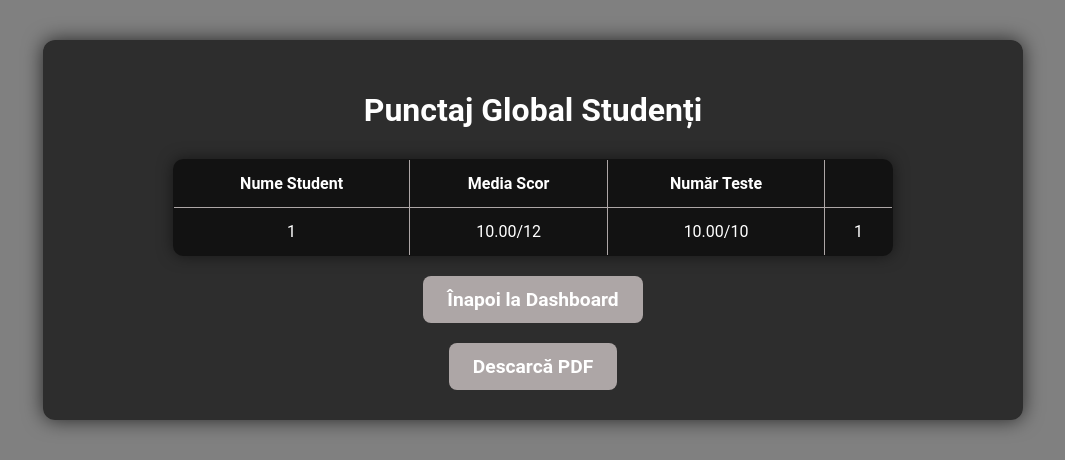
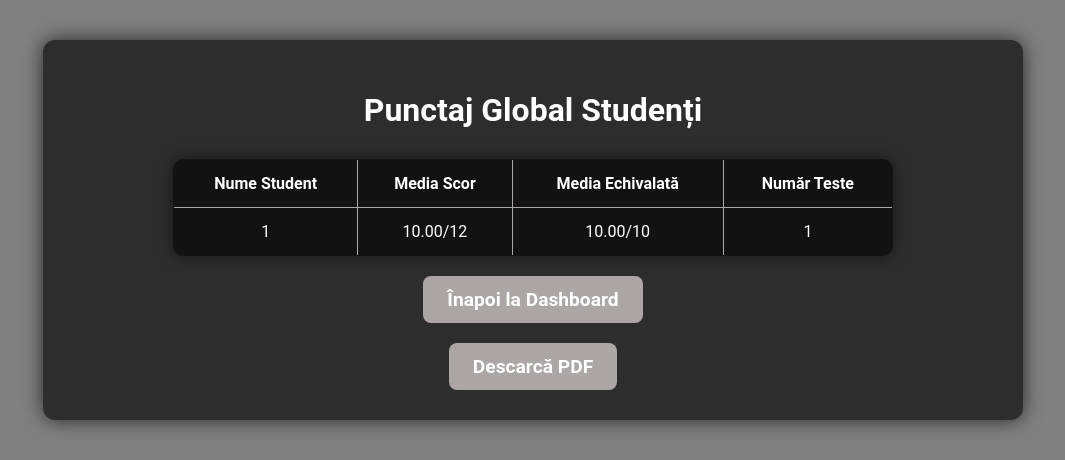
Before and after one commit to Weepeme/Aplicatie-software-de-verificare-si-evaluare-a-cunostintelor-de-mecanica, a Flask app: template app/templates/leaderboard.html in a window 1280 px wide. Shown: the top 460 px of the page, without its empty margins (107-1172 px from the left). Run offline with Flask 3, Linux system fonts and the light colour scheme; the template is opened without the code that fills it: most values are stand-ins (such as "Sample title", 1, 10 or a date in 2020).

Commit message:
Update leaderboard.html

```diff
--- a/app/templates/leaderboard.html
+++ b/app/templates/leaderboard.html
@@ -15,6 +15,7 @@
                 <tr>
                     <th>Nume Student</th>
                     <th>Media Scor</th>
+                    <th>Media Echivalată</th>
                     <th>Număr Teste</th>
                 </tr>
             </thead>
```
